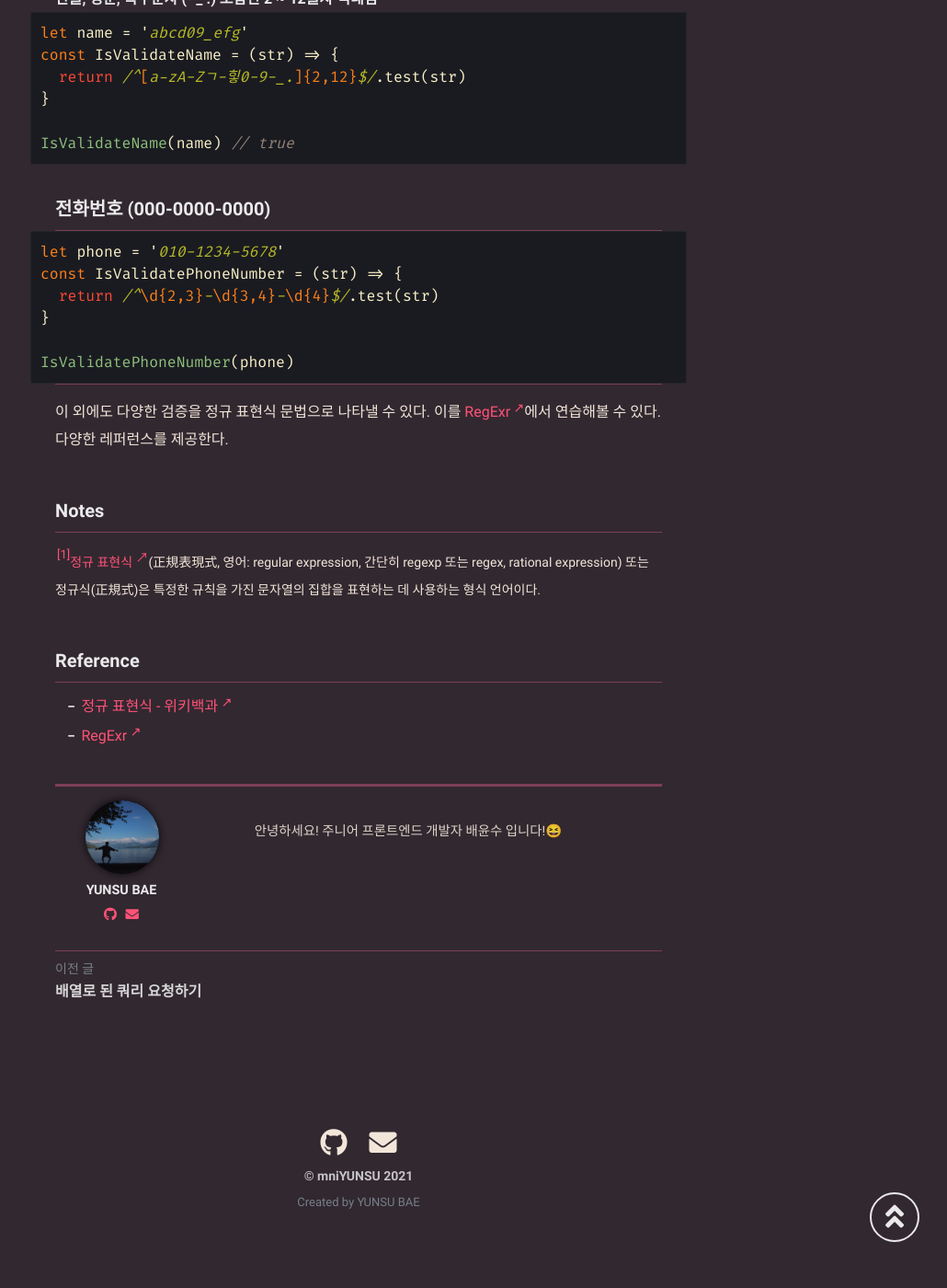
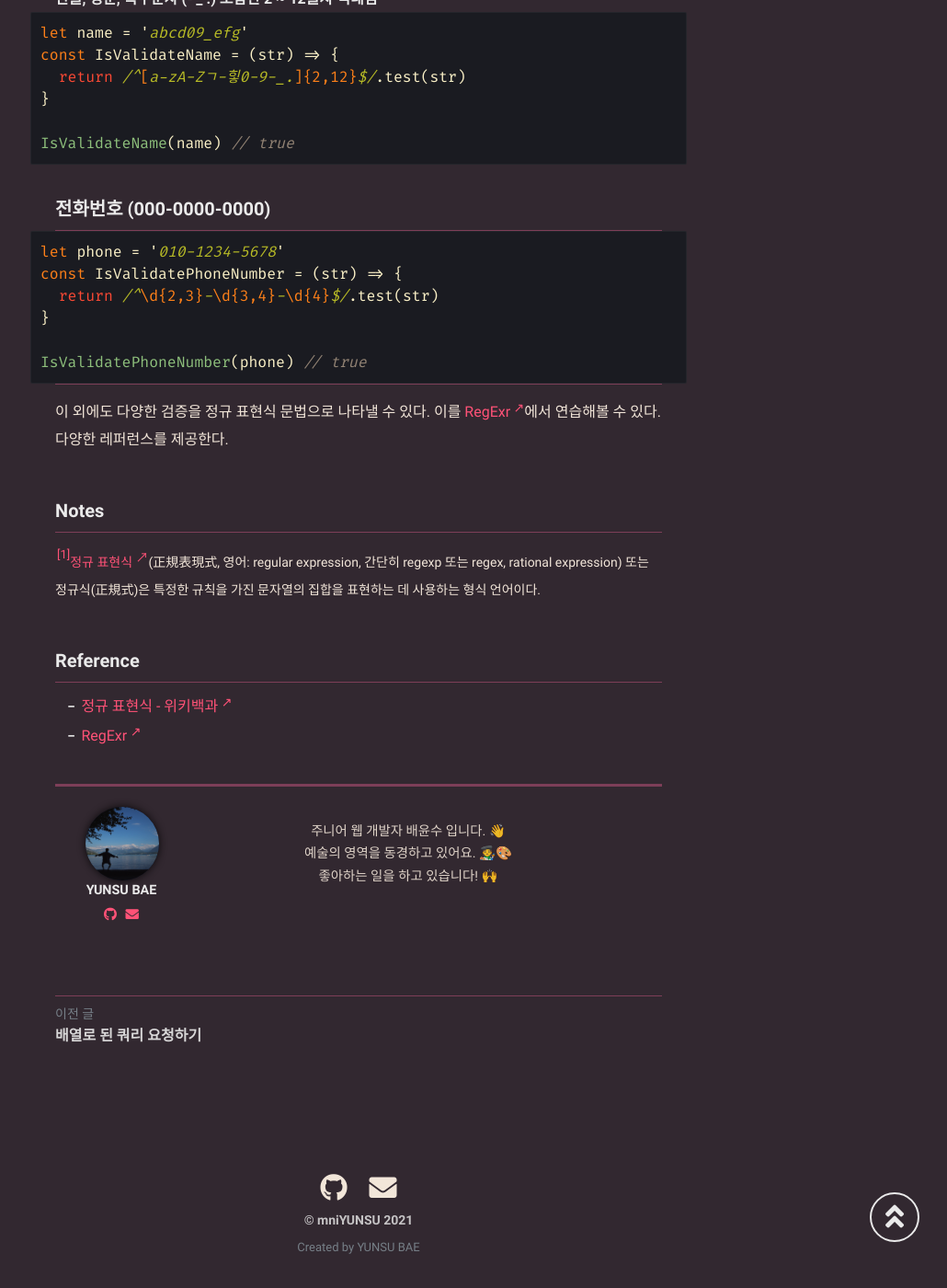
Before and after one commit to mniYUNSU/mniYUNSU.github.io, a Jekyll site: the page built from _posts/js-regexp/2021-12-15-js-regexp.md, in a window 1280 px wide and 1400 px high, scrolled down 1719 px. Shown: the whole window at 92% size, without its empty margins (250-1280 px from the left). Built offline with Jekyll 4.4.1, drawn with Linux system fonts in a browser that asks for light colours; comment, search, counter and statistics services are not loaded; before the commit the page ends 3070 px from its top, so only the background shows below that.

Commit message:
포스팅 : 유효성 검사를 위한 정규 표현식

````diff
--- a/_config.yml
+++ b/_config.yml
@@ -14,11 +14,10 @@
   name: YUNSU BAE # author name
   bio: >- # tell to the world
     안녕하세요! 👋<br>
-    주니어 프론트엔드 개발자 배윤수 입니다. <br><br>
-    예술의 영역을 동경하고 있습니다.
+    주니어 프론트엔드 개발자 배윤수 입니다.
   biopost: >- # tell to the world
-    안녕하세요!
-    주니어 프론트엔드 개발자 배윤수 입니다!😆
+    주니어 웹 개발자 배윤수 입니다. 👋<br>
+    예술의 영역을 동경하고 있어요. 🧑‍🎨🎨<br>좋아하는 일을 하고 있습니다! 🙌
   username: YUNSU BAE # general username
   github: mniYUNSU # github username
   # twitter: twitter_username # twitter username
--- a/_posts/js-regexp/2021-12-15-js-regexp.md
+++ b/_posts/js-regexp/2021-12-15-js-regexp.md
@@ -72,7 +72,7 @@
   return /^\d{2,3}-\d{3,4}-\d{4}$/.test(str)
 }
 
-IsValidatePhoneNumber(phone)
+IsValidatePhoneNumber(phone) // true
 ```
 
 ---
````
